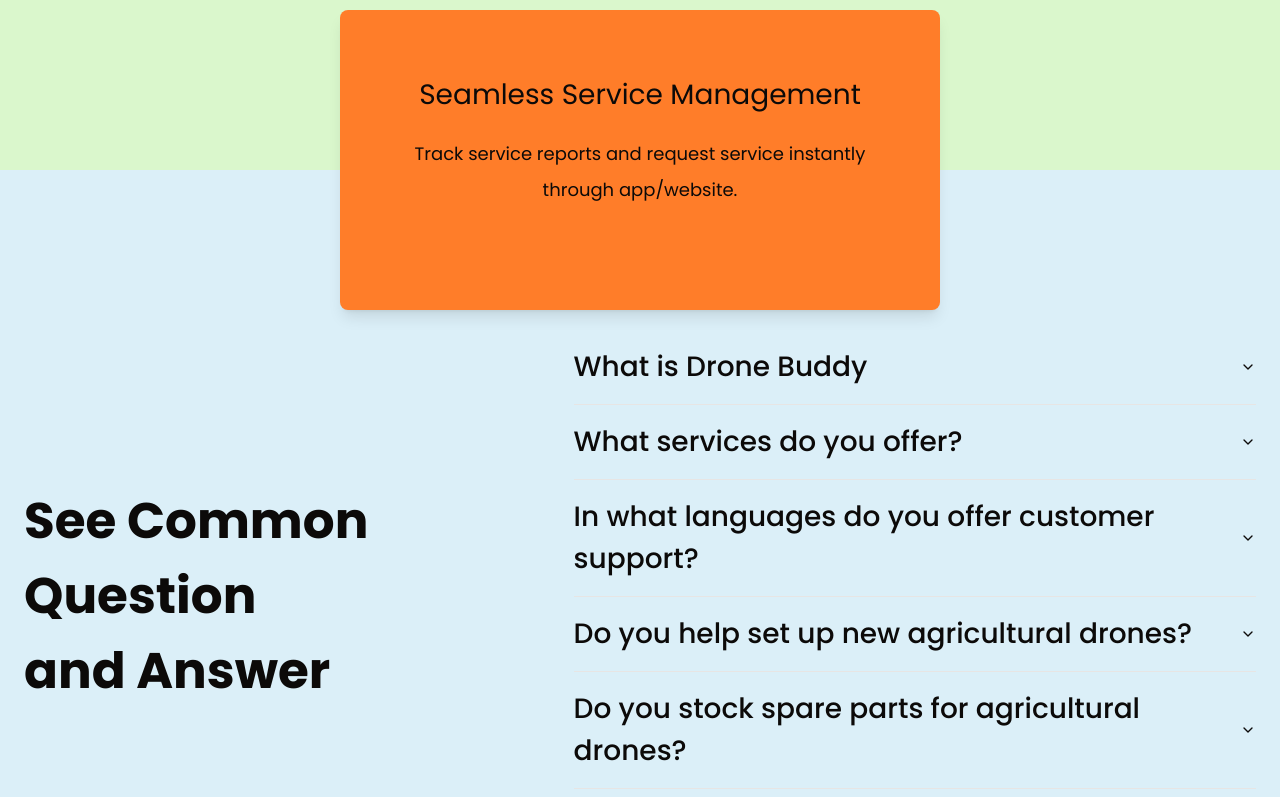
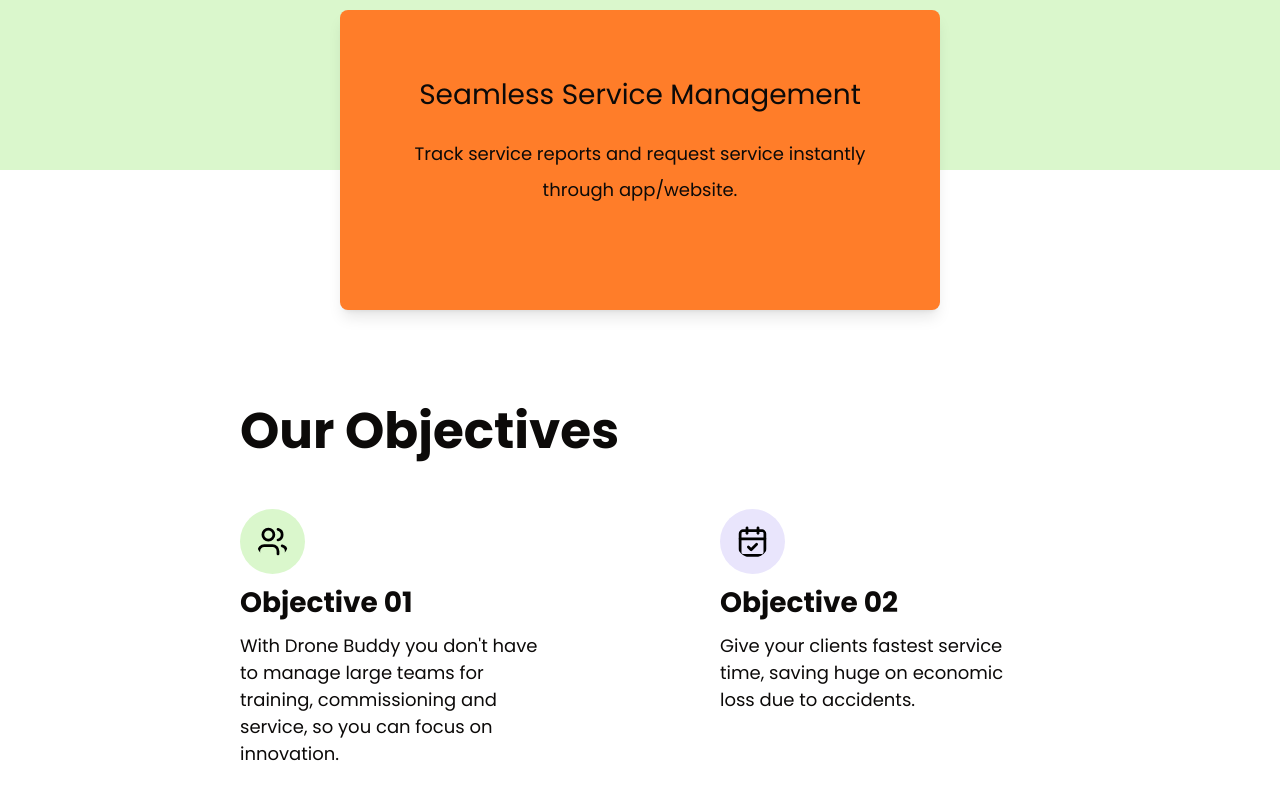
Before and after one commit to Gayatri132005/Website, a Next.js app: page / in a window 1280 px wide. Shown: the part 2897-3694 px from the top of the page. Built offline with nearby package versions, Linux system fonts and the light colour scheme.

Commit message:
objectives completed

```diff
--- a/src/app/page.tsx
+++ b/src/app/page.tsx
@@ -6,6 +6,7 @@
 import FAQSection from "@/components/sections/FAQSection";
 import HeroSection from "@/components/sections/HeroSection";
 import ContactUsSection from "@/components/sections/ContactUsSection";
+import WhyDB from "@/components/sections/WhyDB";
 
 export default function Home() {
   return (
@@ -13,6 +14,8 @@
       <Header />
       <HeroSection />
       <ProcessSection />
+      {/* Why us section */}
+      <WhyDB />
       <FAQSection />
       <ContactUsSection />
       <Footer />
--- a/src/components/Header.tsx
+++ b/src/components/Header.tsx
@@ -10,6 +10,7 @@
       <div className="flex flex-row justify-around shadow-2   border-slate-300 items-center w-screen  bg-baige shadow-black">
         <Link href={"/"} className="hidden md:flex">
           <h2 className="py-6 font-bold mx-2 ">DB</h2>
+
         </Link>
         <div className="hidden md:flex flex-col text-lg items-center md:flex-row gap-8">
           <p className="font-semibold">Home</p>
--- a/src/components/sections/FAQSection.tsx
+++ b/src/components/sections/FAQSection.tsx
@@ -7,7 +7,7 @@
 } from "@/components/ui/accordion";
 function FAQSection() {
   return (
-    <section className="flex flex-col md:flex-row items-center justify-around pb-16  md:pt-40 pt-56  w-full bg-pastelBlue px-6">
+    <section className="flex flex-col md:flex-row items-center justify-around pb-16 py-16  w-full bg-pastelBlue px-6">
       <div>
         <h2 className="font-bold">See Common Question</h2>
         <h2 className="font-bold">and Answer</h2>
--- /dev/null
+++ b/src/components/sections/WhyDB.tsx
@@ -0,0 +1,77 @@
+import { CalendarCheck, Languages, ShieldCheck, Users } from "lucide-react";
+import Image from "next/image";
+import React from "react";
+import { motion } from "framer-motion";
+import ObjectiveCard from "../ui/ObjectiveCard";
+
+function WhyDB(): JSX.Element {
+  return (
+    <section className="md:pt-56 pt-56 flex flex-col w-full min-h-screen p-10 md:p-60 gap-10  ">
+      <h2 className=" font-bold ">Our Objectives</h2>
+      <div className=" flex flex-col md:flex-row items-start justify-between gap-10 md:gap-0 ">
+        <ObjectiveCard
+          index={1}
+          icon={
+            <Users
+              className="rounded-full bg-pastelGreen p-4"
+              color="black"
+              width={65}
+              height={65}
+            />
+          }
+          title="Objective 01"
+          desc="With Drone Buddy you don't have to manage large teams for training, commissioning and service, so you can focus on innovation."
+        />
+        <ObjectiveCard
+          index={2}
+          title={"Objective 02"}
+          icon={
+            <CalendarCheck
+              className="rounded-full bg-pastelViolet p-4"
+              color="black"
+              width={65}
+              height={65}
+            />
+          }
+          desc={
+            "Give your clients fastest service time, saving huge on economic loss due to accidents."
+          }
+        />
+      </div>
+      <div className="flex items-start flex-col md:flex-row justify-between gap-8 md:gap-0">
+        <ObjectiveCard
+          index={3}
+          icon={
+            <Languages
+              className="rounded-full bg-pastelBlue p-4"
+              color="black"
+              width={65}
+              height={65}
+            />
+          }
+          title={"Objective 03"}
+          desc={
+            "Become pan India ready from Day 1, multi lingual customer service, pan India service centers, spare parts storage and logistics."
+          }
+        />
+        <ObjectiveCard
+          index={4}
+          icon={
+            <ShieldCheck
+              className="rounded-full bg-baige p-4"
+              color="black"
+              width={65}
+              height={65}
+            />
+          }
+          title={"Objective 04"}
+          desc={
+            "From Insurance , spare parts, configuring drones, managing complete drone information for clients. We do it all."
+          }
+        />
+      </div>
+    </section>
+  );
+}
+
+export default WhyDB;
--- a/src/components/ui/Card.tsx
+++ b/src/components/ui/Card.tsx
@@ -45,7 +45,7 @@
           background: color,
           scale,
           top: `${
-            md ? `calc(-5vh + ${i * 90}px)` : `calc(-5vh + ${i * 110}px)`
+            md ? `calc(-5vh + ${i * 90}px)` : `calc(-5vh + ${i * 100}px)`
           }`,
         }}
       >
--- /dev/null
+++ b/src/components/ui/ObjectiveCard.tsx
@@ -0,0 +1,46 @@
+import { Users } from "lucide-react";
+import React from "react";
+import { motion } from "framer-motion";
+
+function ObjectiveCard({
+  index,
+  icon,
+  title,
+  desc,
+}: {
+  index: number;
+  icon: React.ReactNode;
+  title: string;
+  desc: string;
+}): JSX.Element {
+  return (
+    <motion.div
+      initial={{
+        opacity: 0,
+        // if odd index card,slide from right instead of left
+        x: index % 2 === 0 ? 50 : -50,
+      }}
+      whileInView={{
+        opacity: 1,
+        x: 0, // Slide in to its original position
+        transition: {
+          duration: 0.5, // Animation duration
+        },
+      }}
+      viewport={{ once: true }}
+      className="  rounded-xl md:w-[40%]  flex flex-col gap-2  "
+    >
+      {/* <Users
+        className="rounded-full bg-pastelViolet p-4"
+        color="black"
+        width={65}
+        height={65}
+      /> */}
+      {icon}
+      <h3 className="font-bold">{title}</h3>
+      <p>{desc}</p>
+    </motion.div>
+  );
+}
+
+export default ObjectiveCard;
```
Also changed, not shown: public/dbLogo.svg (added).
